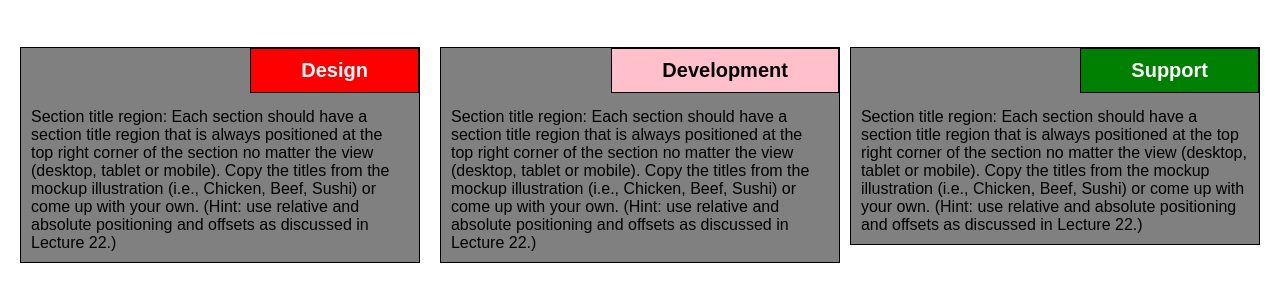
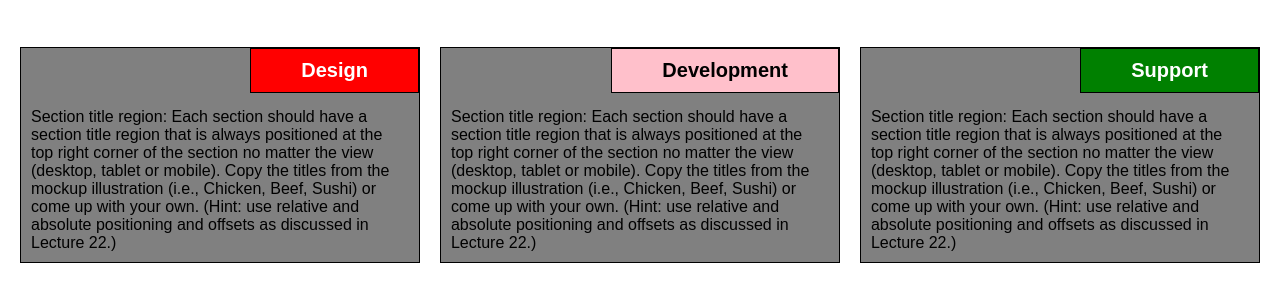
Before and after one commit to rumenradev/learning, a plain HTML site: page m2sol/index.html in a window 1280 px wide. Shown: the part 60-362 px from the top of the page. Drawn offline with Linux system fonts and the light colour scheme.

Commit message:
Fixing a minor error about third article

```diff
--- a/m2sol/index.html
+++ b/m2sol/index.html
@@ -23,8 +23,8 @@
 		<h3 id="service-title2">Development</h3>
 		<p class="service-text">Section title region: Each section should have a section title region that is always positioned at the top right corner of the section no matter the view (desktop, tablet or mobile). Copy the titles from the mockup illustration (i.e., Chicken, Beef, Sushi) or come up with your own. (Hint: use relative and absolute positioning and offsets as discussed in Lecture 22.)</p>
 	</div>
-	</article class="col-lg-4 col-md-12">
-	<article>
+	</article>
+	<article class="col-lg-4 col-md-12">
 	<div>
 		<h3 id="service-title3">Support</h3>
 		<p class="service-text">Section title region: Each section should have a section title region that is always positioned at the top right corner of the section no matter the view (desktop, tablet or mobile). Copy the titles from the mockup illustration (i.e., Chicken, Beef, Sushi) or come up with your own. (Hint: use relative and absolute positioning and offsets as discussed in Lecture 22.)</p>
```
